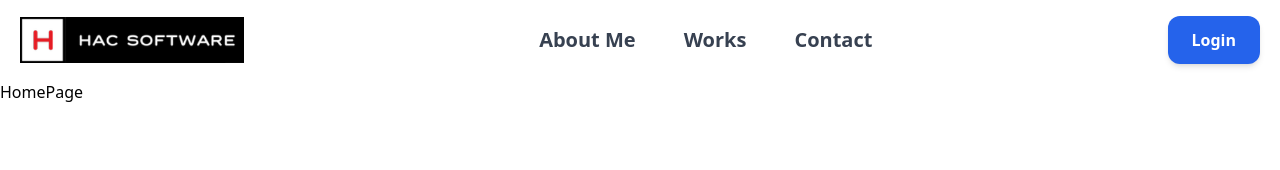
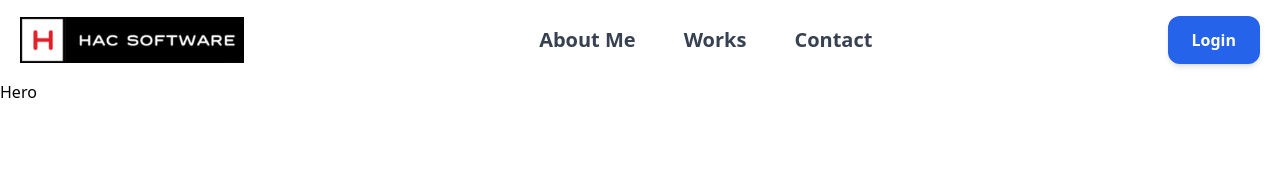
Before and after one commit to hectorc2907/portfolio-hector-clessi, a React (Vite) app: page / in a window 1280 px wide. Shown: the top 170 px of the page. Built offline with nearby package versions, Linux system fonts and the light colour scheme.

Commit message:
realizamos una configuracion inicial del Hero

```diff
--- a/src/components/common/Header.jsx
+++ b/src/components/common/Header.jsx
@@ -1,5 +1,4 @@
 import { useState } from "react";
-import { Link } from "react-router-dom";
 import { motion } from "framer-motion";
 import Logo from "../ui/header/Logo";
 import Menu from "../ui/header/Menu";
--- a/src/components/pages/HomeComponents/HomePage.jsx
+++ b/src/components/pages/HomeComponents/HomePage.jsx
@@ -1,7 +1,13 @@
+import Hero from "../../ui/hero/Hero";
+
 const HomePage = () => {
   return (
-    <div>HomePage</div>
-  )
-}
+    <div className="flex flex-col items-center">
+      <div className="container">
+        <Hero />
+      </div>
+    </div>
+  );
+};
 
-export default HomePage
+export default HomePage;
--- /dev/null
+++ b/src/components/ui/hero/Hero.jsx
@@ -0,0 +1,7 @@
+const Hero = () => {
+  return (
+    <div>Hero</div>
+  )
+}
+
+export default Hero
```
